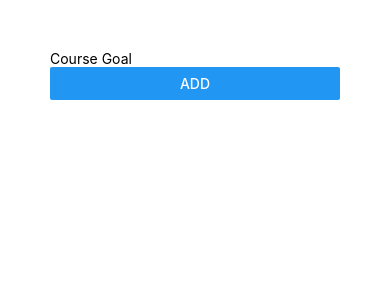
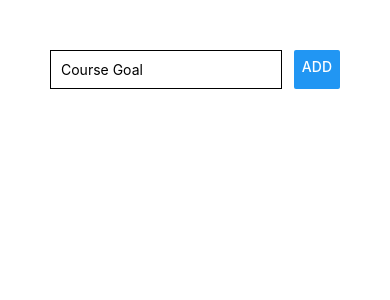
Before and after one commit to nullmicgo/react-native-todo-list, a React Native app: screen / in a window 390 px wide. Shown: the top 300 px of the page. Built offline with nearby package versions, Linux system fonts and the light colour scheme.

Commit message:
update styling

```diff
--- a/App.js
+++ b/App.js
@@ -15,15 +15,14 @@ export default function App() {
 
   return (
     <View style={styles.screen}>
-        <View style={{ }}>
+        <View style={styles.inputContainer}>
           <TextInput placeholder="Course Goal"
-          style={styles.inputContainer}
+          style={styles.input}
           onChangeText={goalInputHandler}
           value={enteredGoal}
            />
           <Button
           title="ADD"
-          styles={styles.input}
           onPress={addGoalHandler}
            />
         </View>
```
